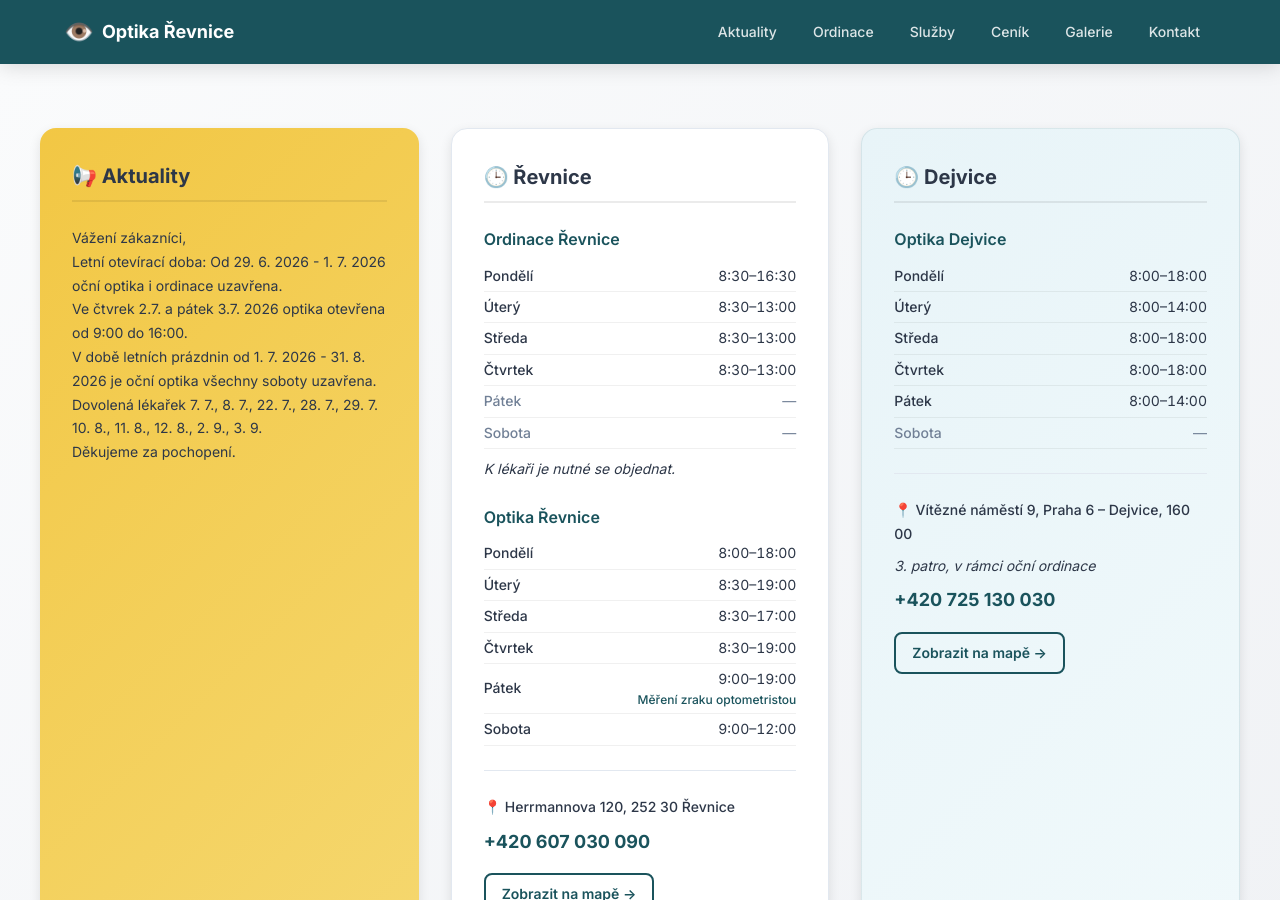
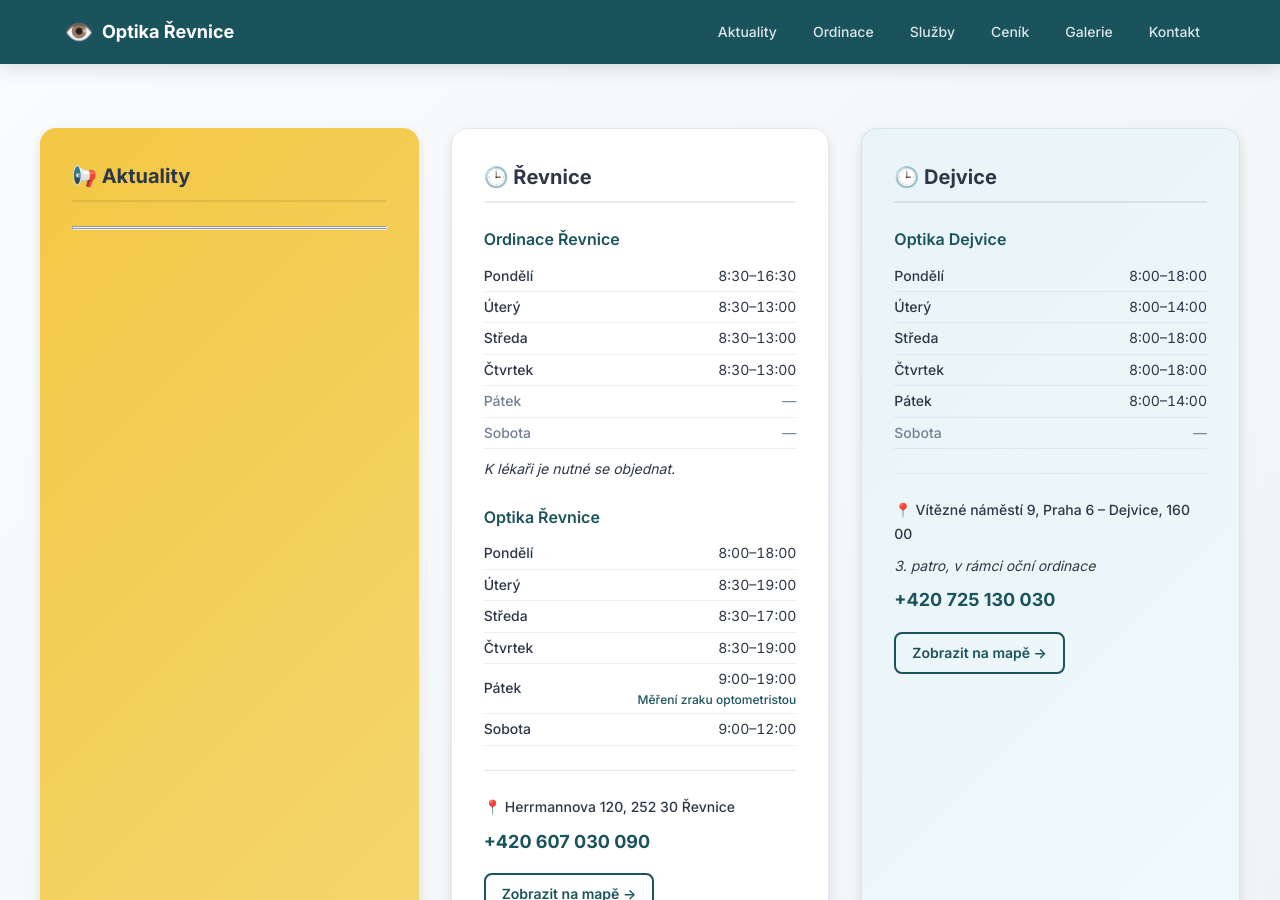
Before and after one commit to optikarevnice/optikarevnice.github.io, a Jekyll site: the page built from index.md, in a window 1280 px wide and 900 px high. Built offline with Jekyll 4.4.1, drawn with Linux system fonts in a browser that asks for light colours; a script that is not in the unit is left out.

Commit message:
Update _includes/novinky.md (via Pages CMS)

```diff
--- a/_includes/novinky.md
+++ b/_includes/novinky.md
@@ -1,11 +1,2 @@
-Vážení zákazníci,
-
-Letní otevírací doba: Od 29. 6. 2026 - 1. 7. 2026 oční optika i ordinace uzavřena.
-
-Ve čtvrek 2.7. a pátek 3.7. 2026 optika otevřena od 9:00 do 16:00.
-
-V době letních prázdnin od 1. 7. 2026 - 31. 8. 2026 je oční optika všechny soboty uzavřena.
-
-Dovolená lékařek 7. 7., 8. 7., 22. 7., 28. 7., 29. 7. 10. 8., 11. 8., 12. 8., 2. 9., 3. 9.
-
-Děkujeme za pochopení.
+---
+---
```
